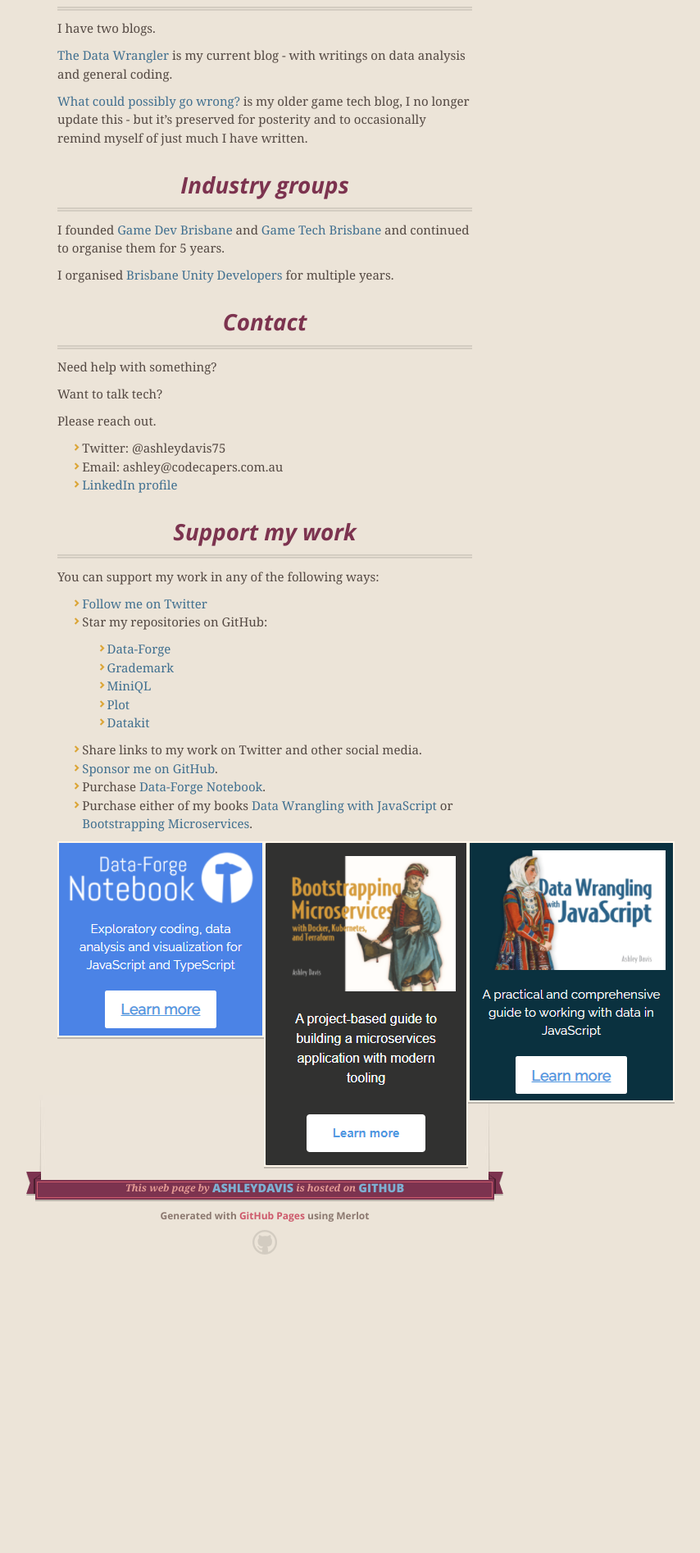
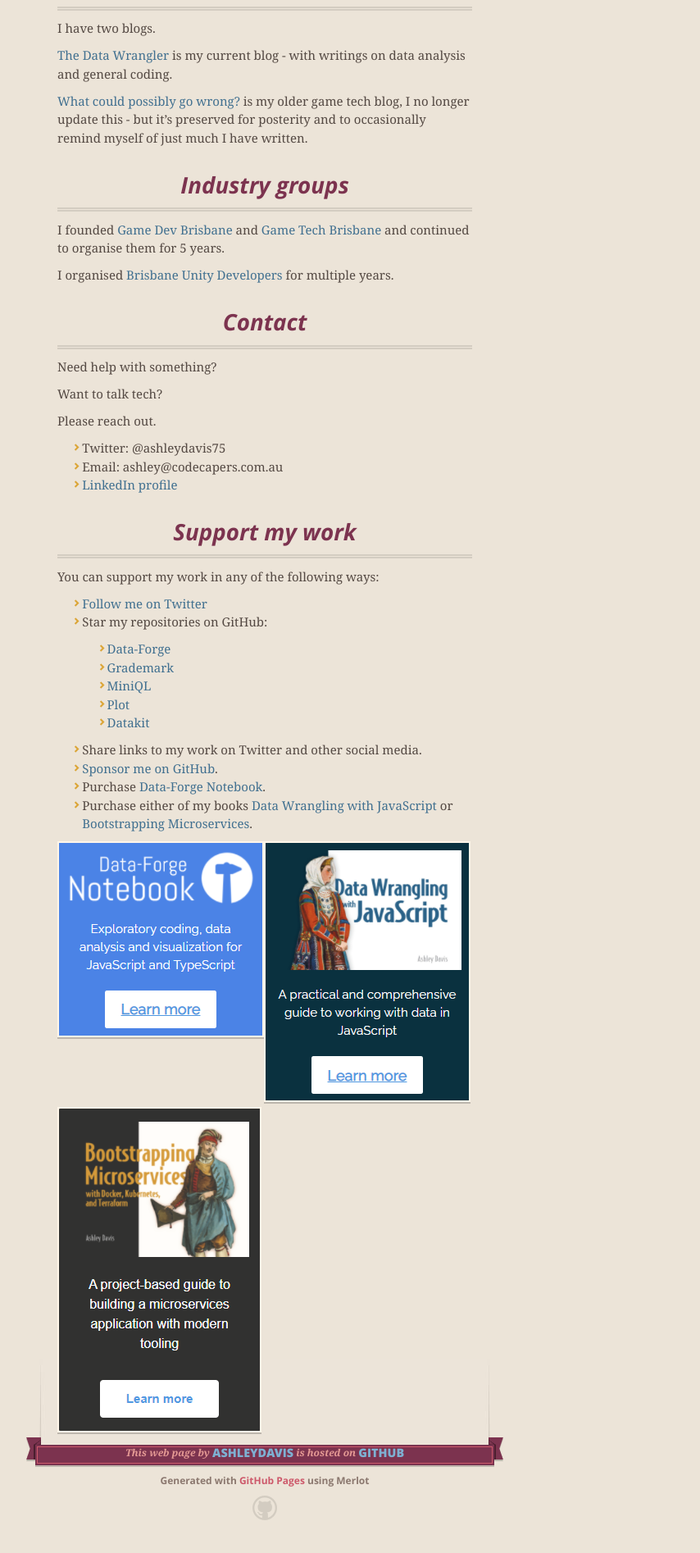
Before and after one commit to ashleydavis/personal-web-page, a Jekyll site: the page built from index.md, in a window 1280 px wide. Shown: the part 2740-4634 px from the top of the page at 82% size, without its empty margins (317-1171 px from the left). Built offline with Jekyll 4.4.1, drawn with Linux system fonts in a browser that asks for light colours; before the commit the page ends 4310 px from its top, so only the background shows below that.

Commit message:
Image layout.

```diff
--- a/index.md
+++ b/index.md
@@ -115,10 +115,10 @@ You can support my work in any of the following ways:
 - Purchase [Data-Forge Notebook](https://www.data-forge-notebook.com/).
 - Purchase either of my books [Data Wrangling with JavaScript](http://bit.ly/2t2cJu2) or [Bootstrapping Microservices](http://bit.ly/2o0aDsP).
 
-<div class="flex flex-row">
+<div class="flex flex-row flex-wrap">
     <a target="_blank" href="https://www.data-forge-notebook.com/"><img src="images/support1.png"></a>
 
+    <a target="_blank" href="http://bit.ly/2t2cJu2"><img src="images/support2.png"></a>
+
     <a target="_blank" href="http://bit.ly/2o0aDsP"><img src="images/support3.png"></a>
-
-    <a target="_blank" href="http://bit.ly/2t2cJu2"><img src="images/support2.png"></a>
 </div>
```
